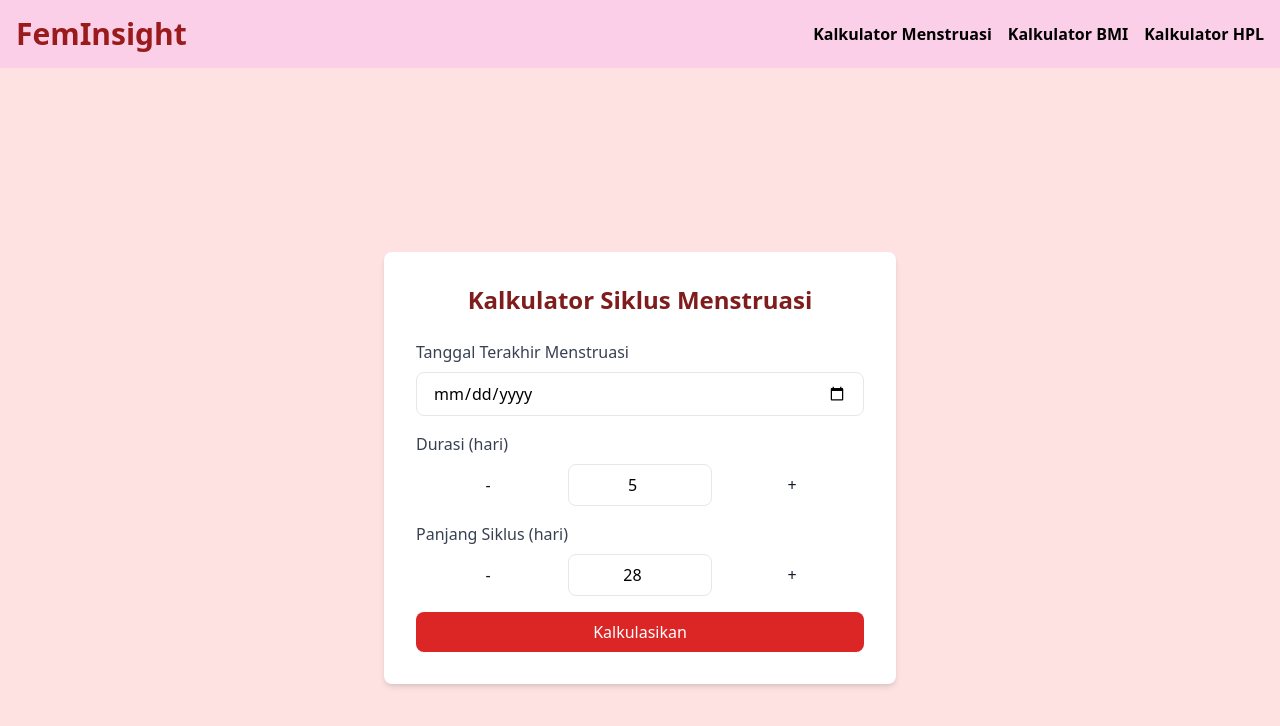
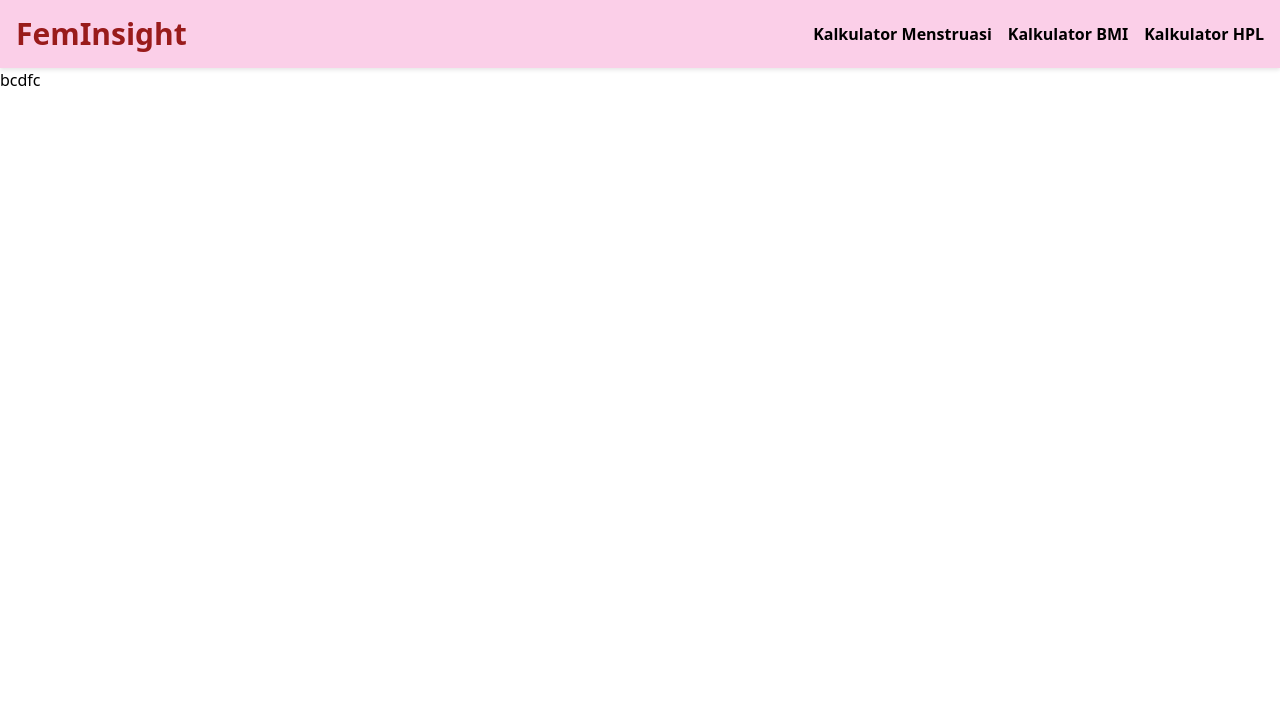
Before and after one commit to silviansi/feminsight, a Vue app: page /bmi in a window 1280 px wide. Shown: the top 726 px of the page. Built offline with nearby package versions, Linux system fonts and the light colour scheme.

Commit message:
fix router ke bmi dan hpl

```diff
--- a/src/App.vue
+++ b/src/App.vue
@@ -1,9 +1,17 @@
-<script setup lang="ts">
-import Dashboard from './views/Menstruasi.vue'
-import Navbar from './components/Navbar.vue'
+<template>
+  <div id="app">
+    <Navbar />
+    <router-view></router-view>
+  </div>
+</template>
+
+<script>
+import Navbar from './components/Navbar.vue';
+
+export default {
+  name: 'App',
+  components: {
+    Navbar,
+  },
+}
 </script>
-
-<template>
-  <Navbar />
-  <Dashboard />
-</template>
--- a/src/components/Navbar.vue
+++ b/src/components/Navbar.vue
@@ -28,6 +28,7 @@
 
 <script>
 export default {
+    name: 'Navbar',
     data() {
         return {
             mobileMenuOpen: false,
--- a/src/views/BMI.vue
+++ b/src/views/BMI.vue
@@ -2,6 +2,6 @@
 
 <script>
 export default {
-    name: "BMI"
+    name: 'BMIView',
 }
 </script>
```
